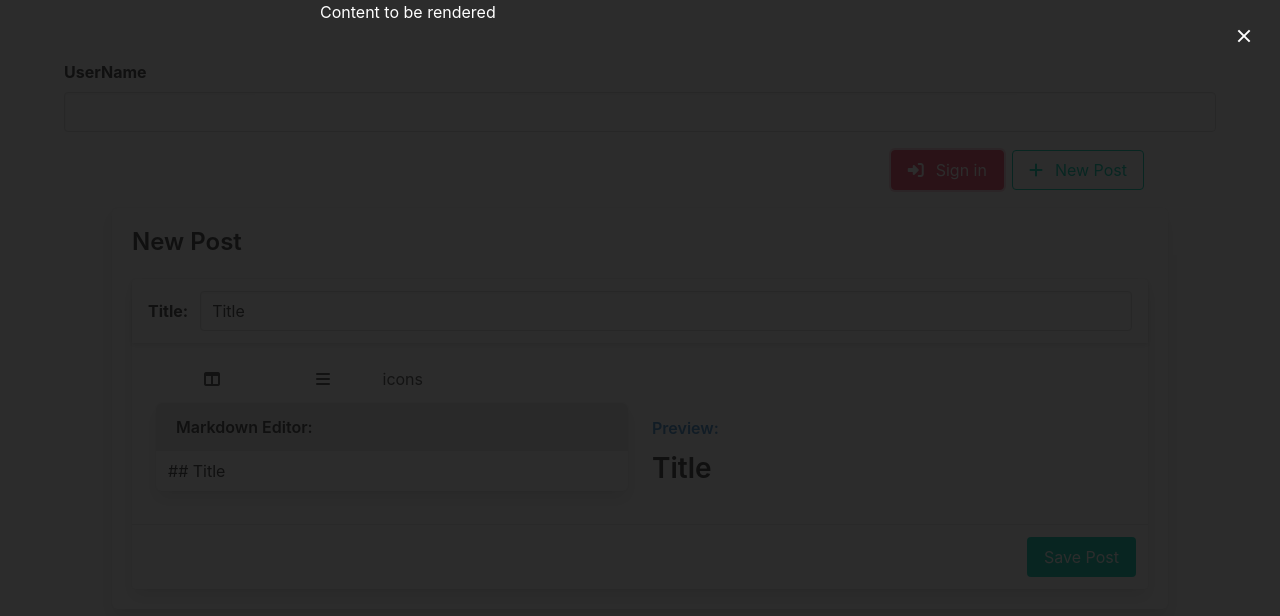
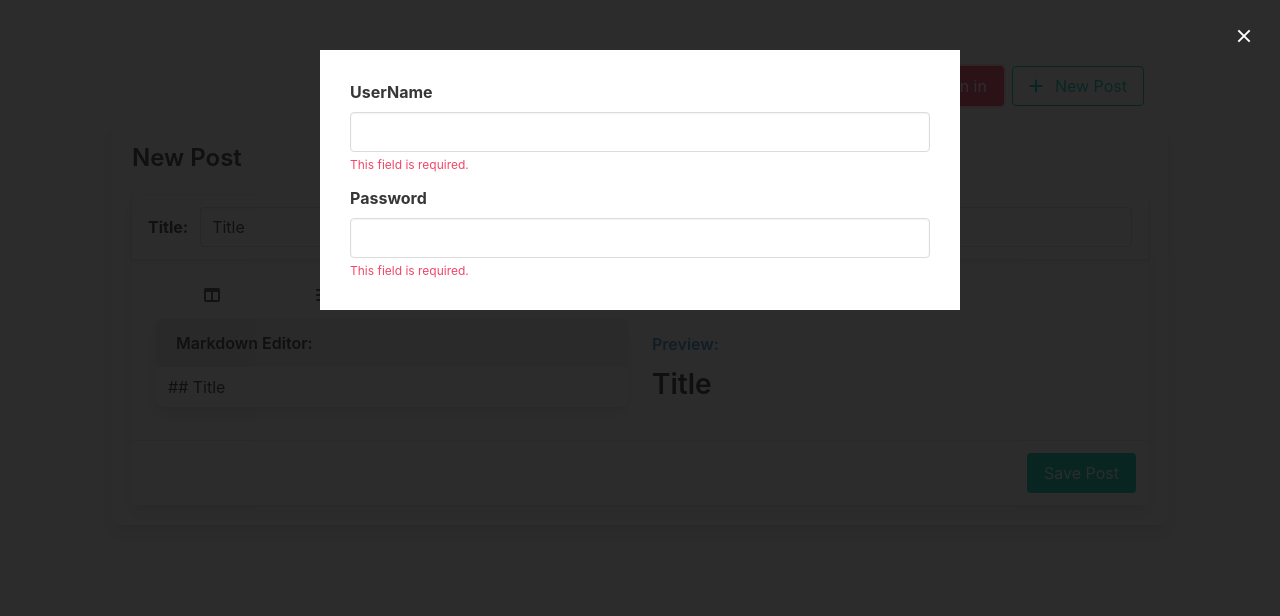
Before and after one commit to frzhen/Vue3-TS-CompAPI-Vite-Test, a Vue app: page /posts/new in a window 1280 px wide. Both pictures are taken after a click on the button "Sign in". Shown: the top 616 px of the page. Built offline with nearby package versions, Linux system fonts and the light colour scheme.

Commit message:
Created SignupForm with custom validation

```diff
--- a/src/App.vue
+++ b/src/App.vue
@@ -1,8 +1,7 @@
 <script lang="ts" setup>
-import FormInput from "./components/FormInput.vue";
 import Navbar from "./components/Navbar.vue";
 import { useModal } from "./composables/modal";
-import { computed, ref } from "vue";
+import { computed } from "vue";
 
 const signInModal = useModal();
 const modalStyle = computed(() => {
@@ -10,14 +9,12 @@ const modalStyle = computed(() => {
     display: signInModal.show.value ? 'block' : 'none'
   }
 });
-const username = ref('');
 </script>
 <template>
   <div class="modal" :style="modalStyle">
     <div class="modal-background">
       <div class="modal-content">
         <div id="signInModal">
-
         </div>
       </div>
     </div>
@@ -25,10 +22,8 @@ const username = ref('');
     </button>
   </div>
   <div class="container">
-    <FormInput name="UserName" v-model="username" />
     <Navbar />
     <RouterView />
-    {{ username }}
   </div>
 </template>
 
--- a/src/components/FormInput.vue
+++ b/src/components/FormInput.vue
@@ -4,9 +4,12 @@
   * @Email: fred.zhen@gmail.com
 -->
 <script setup lang="ts">
+import { Status } from "../utils/validation";
+
 defineProps<{
   name: string,
   modelValue: string,
+  status: Status,
 }>();
 
 const emit = defineEmits<{
@@ -25,6 +28,9 @@ const handleInput = (e: Event) => {
     <div class="control">
       <input type="text" :id="name" class="input" :value="modelValue" @input="handleInput">
     </div>
+    <p class="is-danger help" v-if="!status.valid">
+      {{ status.message }}
+    </p>
   </div>
 </template>
 
--- a/src/components/Navbar.vue
+++ b/src/components/Navbar.vue
@@ -5,6 +5,7 @@
 -->
 <script setup lang="ts">
 import { useModal } from "../composables/modal";
+import SignupForm from "./SignupForm.vue";
 
 const modal = useModal();
 
@@ -26,7 +27,7 @@ const modal = useModal();
     </div>
   </div>
   <Teleport to="#signInModal">
-    Content to be rendered
+    <SignupForm />
   </Teleport>
 </template>
 
--- /dev/null
+++ b/src/components/SignupForm.vue
@@ -0,0 +1,39 @@
+<!--
+  * @Author: Fred R. Zhen
+  * @Date: 2022/12/29 19:31
+  * @Email: fred.zhen@gmail.com
+-->
+<script lang="ts" setup>
+import FormInput from "./FormInput.vue";
+import { computed, ref } from "vue";
+import { validate, length, required } from '../utils/validation';
+
+const username = ref('');
+const usernameStatus = computed(() => {
+return validate(
+  username.value,
+  [required, length({min: 5, max: 10})]);
+});
+
+const password = ref('');
+const passwordStatus = computed(() => {
+  return validate(
+    password.value,
+    [required, length({min: 8, max: 40})]);
+})
+</script>
+<template>
+  <form class="form">
+    <FormInput name="UserName" v-model="username" :status="usernameStatus"/>
+    <FormInput name="Password" v-model="password" :status="passwordStatus"/>
+  </form>
+</template>
+
+<style lang='scss' scoped>
+.form {
+  background: white;
+  padding: 30px;
+  margin-top: 50px;
+}
+
+</style>
--- a/src/utils/validation.ts
+++ b/src/utils/validation.ts
@@ -6,7 +6,7 @@
 
 // Validation APIs
 type Rule = (value: string) => Status
-interface Status {
+export interface Status {
   valid: boolean
   message?: string
 }
@@ -36,7 +36,7 @@ export const required: Rule = (value: string): Status => {
 
 export function length({min, max}: {min: number, max: number}): Rule {
   return function (value: string): Status {
-    const result = Boolean(value.length > min && value.length < max);
+    const result = Boolean(value.length >= min && value.length <= max);
 
     return {
       valid: result,
```
